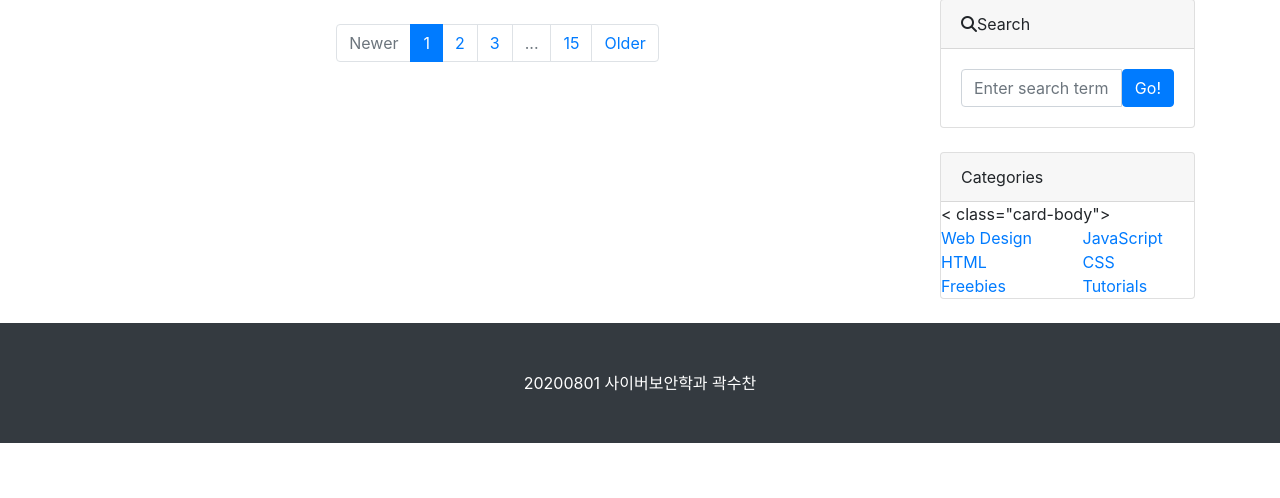
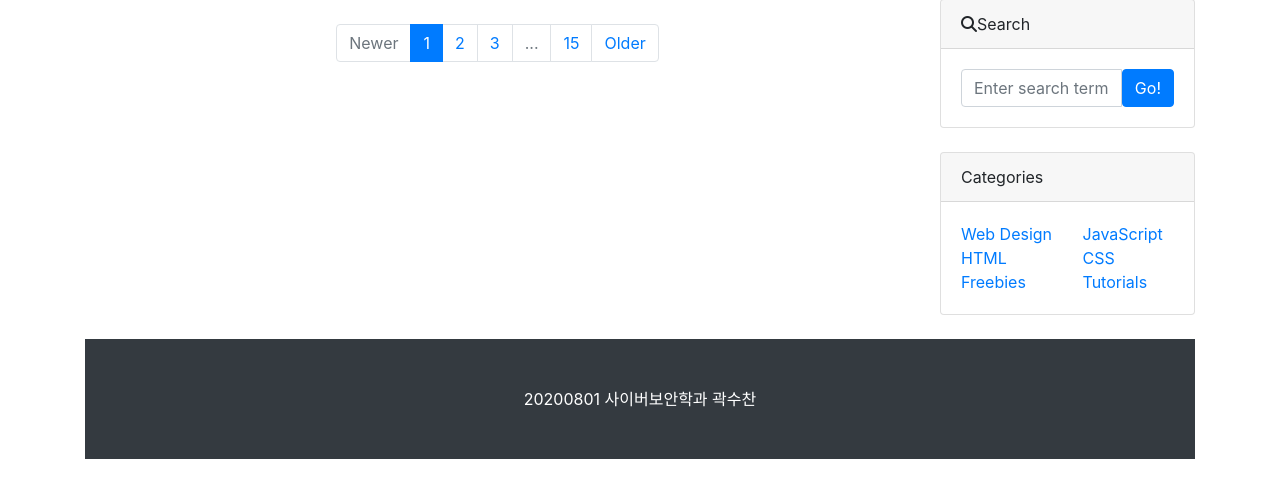
Before and after one commit to hiris123/Django22, a Django app: page /blog/ in a window 1280 px wide. Shown: the part 57-555 px from the top of the page. Run offline with Django 4.2, Linux system fonts and the light colour scheme; data that the repository does not hold is empty; some libraries are stand-ins or nearby versions.

Commit message:
포스ㅡ 목록/상세 페이지의 대표이미지 없는 문제 해결

```diff
--- a/blog/templates/blog/post_list.html
+++ b/blog/templates/blog/post_list.html
@@ -153,7 +153,7 @@
                 <!-- Categories widget-->
                 <div class="card mb-4">
                     <div class="card-header">Categories</div>
-                    < class="card-body">
+                    <div class="card-body">
                         <div class="row">
                             <div class="col-sm-6">
                                 <ul class="list-unstyled mb-0">
```
